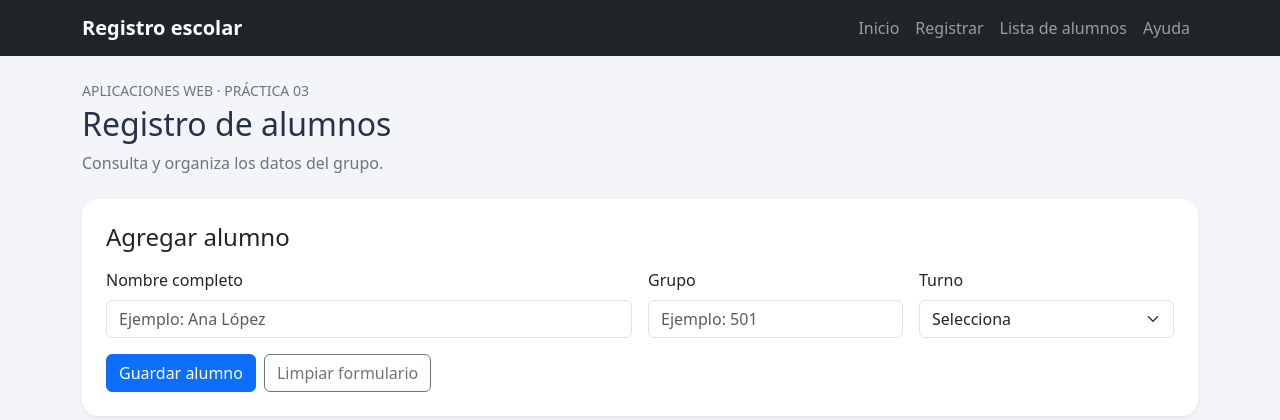
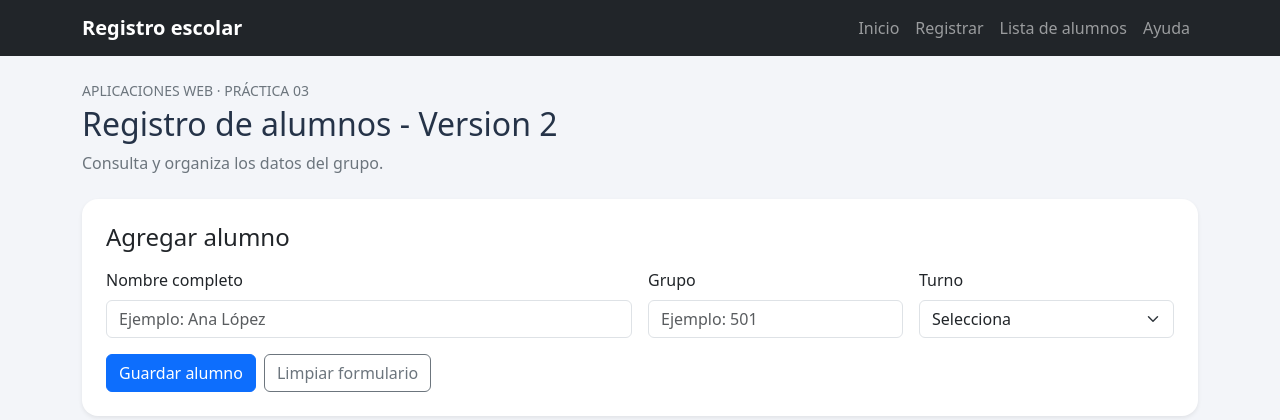
Before and after one commit to HuchinFigueroaCristianAmilcar/CRUD_Alumnos_practica03, a Flask app: page / in a window 1280 px wide. Shown: the top 420 px of the page. Run offline with Flask 3, Linux system fonts and the light colour scheme; data that the repository does not hold is empty; some libraries are stand-ins or nearby versions.

Commit message:
Cambio el titulo a Version 2

```diff
--- a/templates/base.html
+++ b/templates/base.html
@@ -50,7 +50,7 @@ href="{{ url_for('inicio') }}#lista">Lista de alumnos</a>
 <p class="text-uppercase text-secondary small mb-1">
 Aplicaciones Web · Práctica 03
 </p>
-<h1 class="h2">Registro de alumnos</h1>
+<h1 class="h2">Registro de alumnos - Version 2</h1>
 <p class="text-secondary">Consulta y organiza los datos del grupo.</p>
 </header>
 {% block contenido %}{% endblock %}
```
